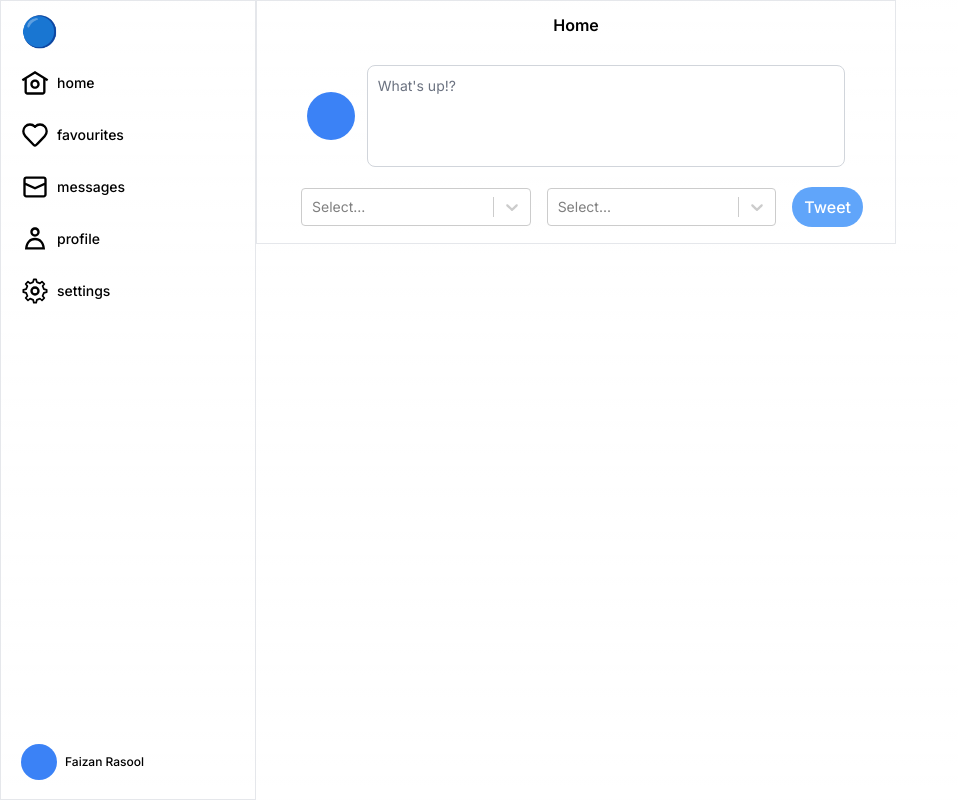
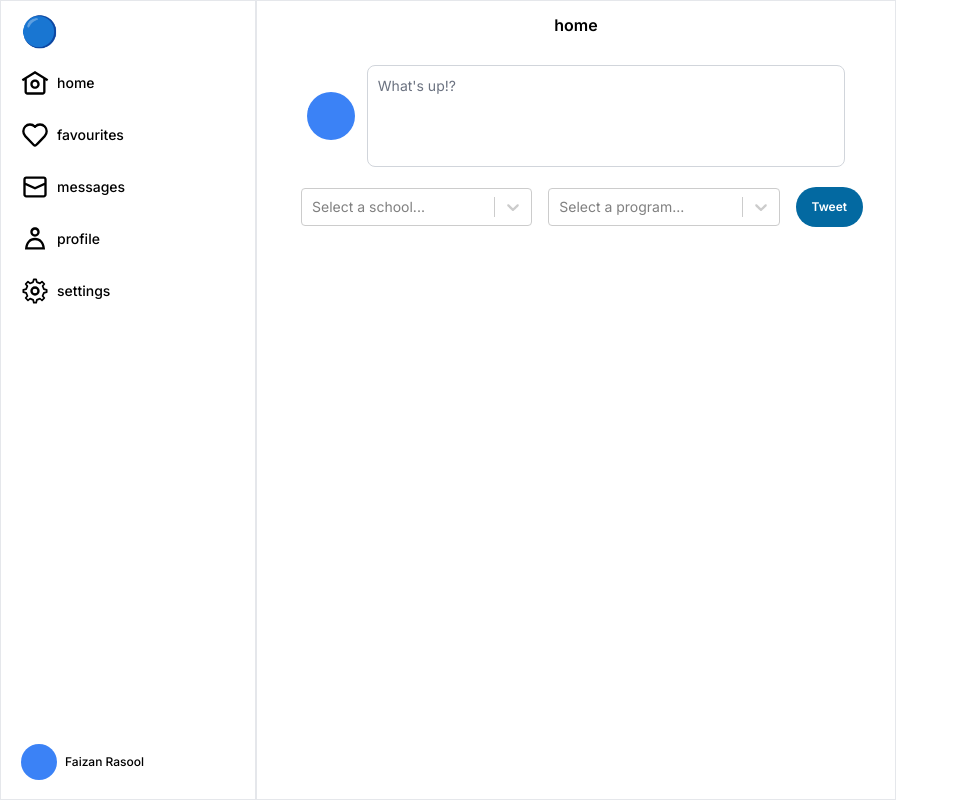
Before and after one commit to faizanraso/huddle, a Next.js app: page /home in a window 1280 px wide. Shown: the whole page, without its empty margins (0-958 px from the left). Built offline with nearby package versions, Linux system fonts and the light colour scheme.

Commit message:
tweetbox ui complete

```diff
--- a/src/app/home/page.tsx
+++ b/src/app/home/page.tsx
@@ -1,5 +1,5 @@
 import Feed from "@/components/home/feed";
-import Sidebar from "@/components/sidebar";
+import Sidebar from "@/components/layout/sidebar";
 import React from "react";
 
 export default function Dashboard() {
--- a/src/app/page.tsx
+++ b/src/app/page.tsx
@@ -1,11 +1,10 @@
 import Image from "next/image";
 
 import mockup from "@/../public/mockup.png";
-import Header from "@/components/header";
-import Footer from "@/components/footer";
+import Header from "@/components/layout/header";
+import Footer from "@/components/layout/footer";
 
 export default function Home() {
-
   return (
     <>
       <Header />
--- a/src/components/home/feed.tsx
+++ b/src/components/home/feed.tsx
@@ -3,15 +3,18 @@ import TweetBox from "./tweetbox";
 
 export default function Feed() {
   return (
-    <main className="border-r-1 w-100 ml-20 border sm:ml-64 lg:w-6/12">
+    <main className="border-r-1 w-100 ml-20 h-screen border sm:ml-64 lg:w-6/12">
       <div className="p-3">
         <h1 className="items-center text-center font-semibold text-black">
-          Home
+          home
         </h1>
       </div>
       <div className="p-4">
         <TweetBox />
       </div>
+      <div className="">
+        <p>Test</p>
+      </div>
     </main>
   );
 }
--- a/src/components/home/tweetbox.tsx
+++ b/src/components/home/tweetbox.tsx
@@ -1,15 +1,24 @@
 "use client";
 
-import React, { useState } from "react";
+import React, { useEffect, useState } from "react";
 import Select from "react-select";
 
 import { uniOptions } from "@/utils/unis";
 import { programOptions } from "@/utils/programs";
 
 export default function TweetBox() {
-  const [tweet, setTweet] = useState<String>();
-  const [selectedUni, setSelectedUni] = useState<String>();
-  const [selectedProgram, setSelectedProgram] = useState<String>();
+  const [tweet, setTweet] = useState<String | null>(null);
+  const [selectedUni, setSelectedUni] = useState<String | null>();
+  const [selectedProgram, setSelectedProgram] = useState<String | null>();
+  const [tweetable, setTweetable] = useState<boolean>(false);
+
+  useEffect(() => {
+    if (tweet && selectedProgram && selectedUni) {
+      setTweetable(true);
+    } else {
+      setTweetable(false);
+    }
+  }, [tweet, selectedProgram, selectedUni]);
 
   return (
     <div className="flex flex-col">
@@ -31,19 +40,32 @@ export default function TweetBox() {
         <Select
           className="w-full text-sm text-black"
           defaultValue={selectedUni}
-          onChange={(val) => console.log(val)}
+          onChange={(value) => setSelectedUni(value)}
+          // @ts-ignore
           options={uniOptions}
+          placeholder={"Select a school..."}
         />
         <Select
           className="w-full text-sm text-black"
           defaultValue={selectedProgram}
-          onChange={(val) => console.log(val)}
+          onChange={(value) => setSelectedProgram(value)}
+          // @ts-ignore
           options={programOptions}
+          placeholder={"Select a program..."}
         />
 
-        <button className="rounded-full bg-blue-400 px-3 py-2 font-medium text-white">
-          Tweet
-        </button>
+        {tweetable ? (
+          <button className="rounded-full bg-sky-500 px-4 py-3 text-xs font-semibold text-white transition duration-100 hover:bg-sky-600">
+            Tweet
+          </button>
+        ) : (
+          <button
+            disabled
+            className="rounded-full bg-sky-700 px-4 py-3 text-xs font-semibold text-white"
+          >
+            Tweet
+          </button>
+        )}
       </div>
     </div>
   );
--- a/src/components/sidebar.tsx
+++ b/src/components/layout/sidebar.tsx
@@ -12,15 +12,15 @@ export default function Sidebar() {
       </Link>
 
       <ul className="mt-3 flex flex-col gap-y-2 text-sm text-black">
-        <div className="flex flex-row items-center rounded-full p-2 transition duration-200 ease-in-out hover:bg-gray-200 sm:gap-x-2">
+        <div className="flex w-fit flex-row items-center rounded-full p-2 transition duration-200 ease-in-out hover:bg-gray-200 sm:gap-x-2">
           <svg viewBox="0 0 24 24" aria-hidden="true" className="w-7">
             <path d="M12 9c-2.209 0-4 1.791-4 4s1.791 4 4 4 4-1.791 4-4-1.791-4-4-4zm0 6c-1.105 0-2-.895-2-2s.895-2 2-2 2 .895 2 2-.895 2-2 2zm0-13.304L.622 8.807l1.06 1.696L3 9.679V19.5C3 20.881 4.119 22 5.5 22h13c1.381 0 2.5-1.119 2.5-2.5V9.679l1.318.824 1.06-1.696L12 1.696zM19 19.5c0 .276-.224.5-.5.5h-13c-.276 0-.5-.224-.5-.5V8.429l7-4.375 7 4.375V19.5z"></path>
           </svg>
           <li className="text-md hidden font-medium transition-transform sm:inline-block">
-            home
+            home &nbsp;
           </li>
         </div>
-        <div className="flex flex-row items-center rounded-full p-2 transition duration-200 ease-in-out hover:bg-gray-200 sm:gap-x-2">
+        <div className="flex w-fit flex-row items-center rounded-full p-2 transition duration-200 ease-in-out hover:bg-gray-200 sm:gap-x-2">
           <svg
             className="w-7"
             strokeWidth="2"
@@ -38,26 +38,26 @@ export default function Sidebar() {
           </svg>
 
           <li className="text-md hidden font-medium transition-transform sm:inline-block">
-            favourites
+            favourites &nbsp;
           </li>
         </div>
-        <div className="flex flex-row items-center rounded-full p-2 transition duration-200 ease-in-out hover:bg-gray-200 sm:gap-x-2">
+        <div className="flex w-fit flex-row items-center rounded-full p-2 transition duration-200 ease-in-out hover:bg-gray-200 sm:gap-x-2">
           <svg viewBox="0 0 24 24" aria-hidden="true" className="w-7">
             <path d="M1.998 5.5c0-1.381 1.119-2.5 2.5-2.5h15c1.381 0 2.5 1.119 2.5 2.5v13c0 1.381-1.119 2.5-2.5 2.5h-15c-1.381 0-2.5-1.119-2.5-2.5v-13zm2.5-.5c-.276 0-.5.224-.5.5v2.764l8 3.638 8-3.636V5.5c0-.276-.224-.5-.5-.5h-15zm15.5 5.463l-8 3.636-8-3.638V18.5c0 .276.224.5.5.5h15c.276 0 .5-.224.5-.5v-8.037z"></path>
           </svg>
           <li className="text-md hidden font-medium transition-transform sm:inline">
-            messages
+            messages &nbsp;
           </li>
         </div>
-        <div className="flex flex-row items-center rounded-full p-2 transition duration-200 ease-in-out hover:bg-gray-200 sm:gap-x-2">
+        <div className="flex w-fit flex-row items-center rounded-full p-2 transition duration-200 ease-in-out hover:bg-gray-200 sm:gap-x-2">
           <svg viewBox="0 0 24 24" aria-hidden="true" className="w-7">
             <path d="M5.651 19h12.698c-.337-1.8-1.023-3.21-1.945-4.19C15.318 13.65 13.838 13 12 13s-3.317.65-4.404 1.81c-.922.98-1.608 2.39-1.945 4.19zm.486-5.56C7.627 11.85 9.648 11 12 11s4.373.85 5.863 2.44c1.477 1.58 2.366 3.8 2.632 6.46l.11 1.1H3.395l.11-1.1c.266-2.66 1.155-4.88 2.632-6.46zM12 4c-1.105 0-2 .9-2 2s.895 2 2 2 2-.9 2-2-.895-2-2-2zM8 6c0-2.21 1.791-4 4-4s4 1.79 4 4-1.791 4-4 4-4-1.79-4-4z"></path>
           </svg>
           <li className="text-md hidden font-medium transition-transform sm:inline-block">
-            profile
+            profile &nbsp;
           </li>
         </div>
-        <div className="flex flex-row items-center rounded-full p-2 transition duration-200 ease-in-out hover:bg-gray-200 sm:gap-x-2">
+        <div className="flex w-fit flex-row items-center rounded-full p-2 transition duration-200 ease-in-out hover:bg-gray-200 sm:gap-x-2">
           <svg
             strokeWidth="2"
             viewBox="0 0 24 24"
@@ -81,7 +81,7 @@ export default function Sidebar() {
             ></path>
           </svg>
           <li className="text-md hidden font-medium transition-transform sm:inline-block">
-            settings
+            settings &nbsp;
           </li>
         </div>
       </ul>
--- a/src/utils/unis.tsx
+++ b/src/utils/unis.tsx
@@ -15,7 +15,10 @@ export const uniOptions = [
     label: "Toronto Metropolitan University",
   },
   { value: "Western University", label: "Western University" },
-  { value: "Wilfrid Laurier University", label: "Wilfrid Laurier University" },
+  {
+    value: "Wilfrid Laurier University",
+    label: "Wilfrid Laurier University",
+  },
   { value: "University of Windsor", label: "University of Windsor" },
   { value: "York University", label: "York University" },
   {
```
Also changed, not shown: src/components/home/tweets.tsx (added), src/components/layout/footer.tsx (renamed from src/components/footer.tsx), src/components/layout/header.tsx (renamed from src/components/header.tsx).
